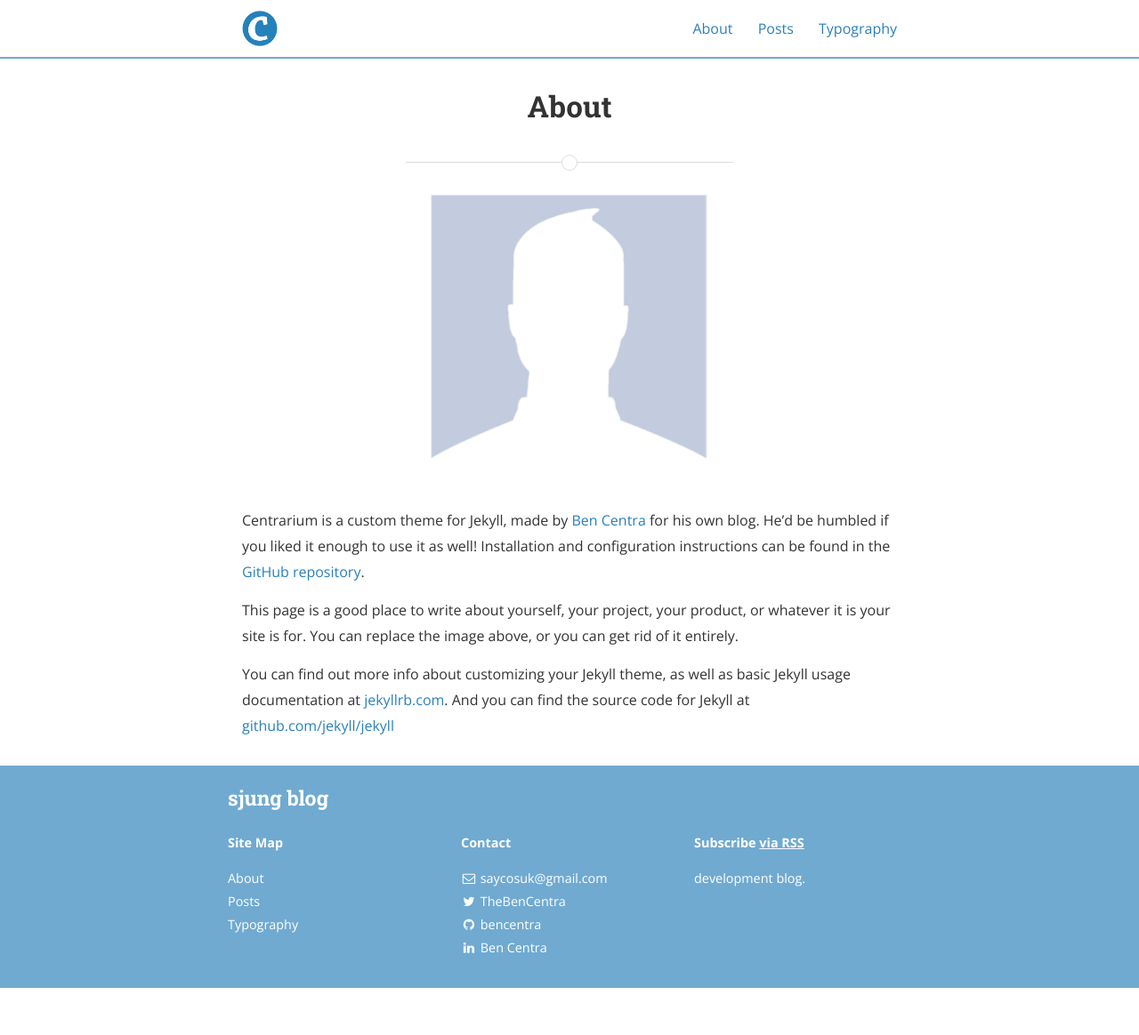
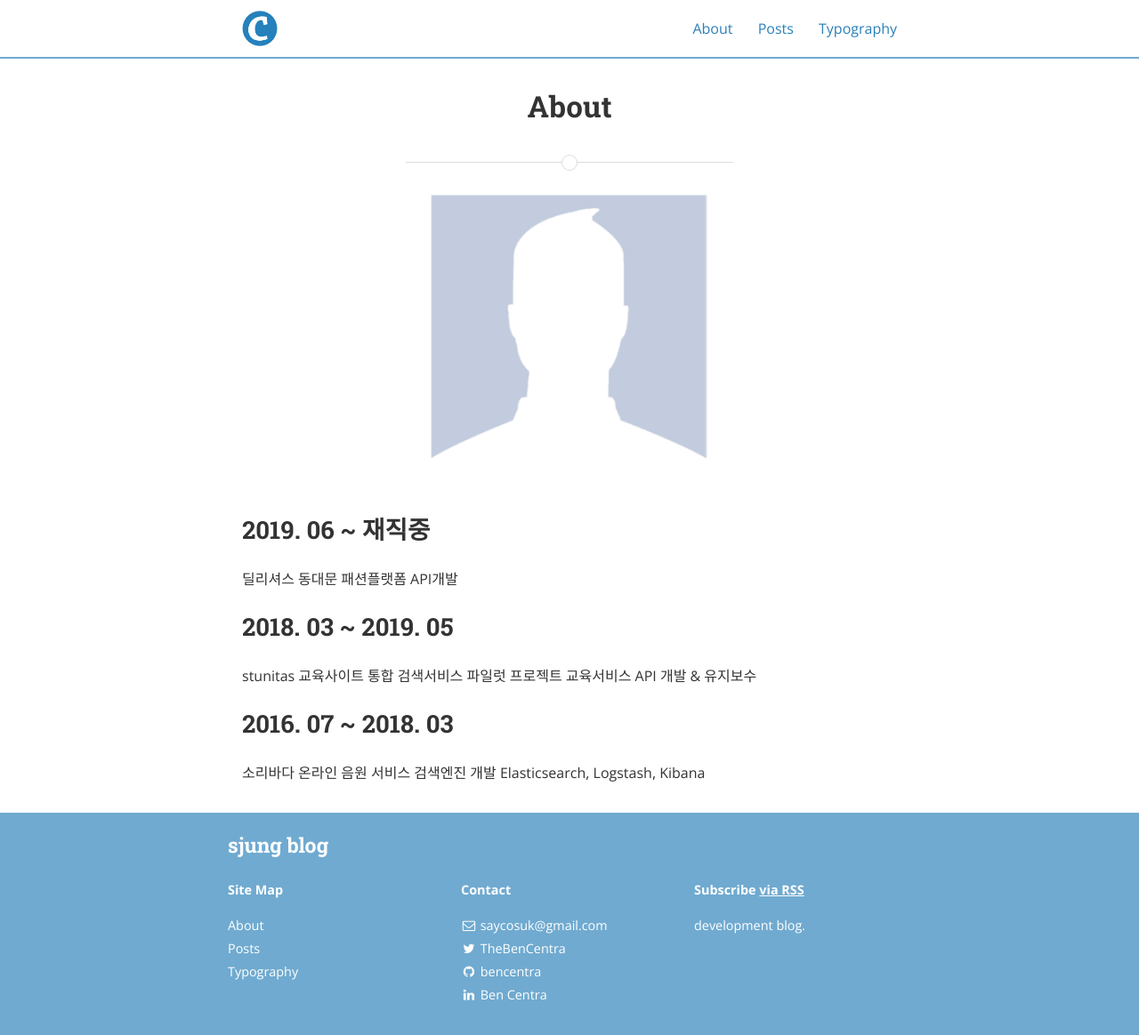
Before and after one commit to sayco5842/sayco5842.github.io, a Jekyll site: the page built from about.md, in a window 1280 px wide and 1164 px high. Shown: the whole window at 89% size. Built offline with Jekyll 4.4.1, drawn with Linux system fonts in a browser that asks for light colours; nearby versions of some CDN libraries.

Commit message:
Update about.md

```diff
--- a/about.md
+++ b/about.md
@@ -7,12 +7,21 @@ main_nav: true
 
 ![alt text]({{ site.baseurl }}/assets/profile-placeholder.gif "Profile Picture"){:.profile}
 
-Centrarium is a custom theme for Jekyll, made by [Ben Centra][bencentra] for his own blog. He'd be humbled if you liked it enough to use it as well! Installation and configuration instructions can be found in the [GitHub repository](https://github.com/bencentra/centrarium).
 
-This page is a good place to write about yourself, your project, your product, or whatever it is your site is for. You can replace the image above, or you can get rid of it entirely.
+## 2019. 06 ~ 재직중
+딜리셔스
+동대문 패션플랫폼 API개발
 
-You can find out more info about customizing your Jekyll theme, as well as basic Jekyll usage documentation at [jekyllrb.com](http://jekyllrb.com/). And you can find the source code for Jekyll at [github.com/jekyll/jekyll](https://github.com/jekyll/jekyll)
+## 2018. 03 ~ 2019. 05
+stunitas
+교육사이트 통합 검색서비스 파일럿 프로젝트
+교육서비스 API 개발 & 유지보수
 
-[centrarium]: https://github.com/bencentra/centrarium
-[bencentra]: http://bencentra.com
-[jekyll]: https://github.com/jekyll/jekyll
+
+## 2016. 07 ~ 2018. 03
+소리바다
+온라인 음원 서비스 검색엔진 개발
+Elasticsearch, Logstash, Kibana
+
+
+[github]: https://github.com/sayco5842
```
